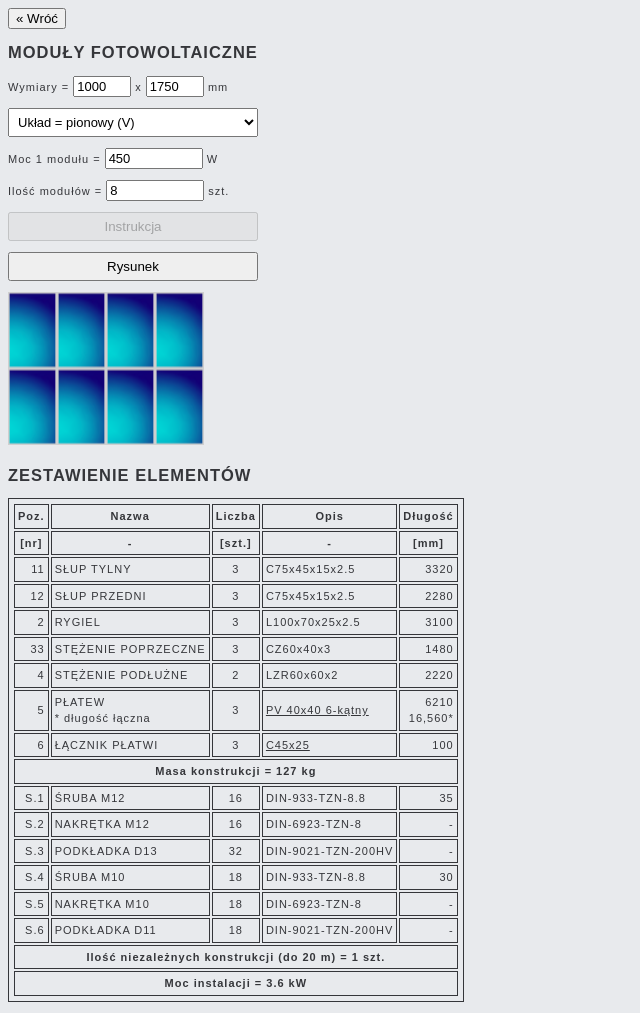
After one commit to pkpkbud/ulamexpv, a Flask app: page /dwupodporowa_m in a window 1280 px wide. The commit adds this page. Shown: the whole page, without its empty margins (0-640 px from the left). Run offline with Flask 2, Linux system fonts and the light colour scheme; some libraries are stand-ins or nearby versions.

Commit message:
Dodano konstrukcję dwupodporową M

```diff
--- a/main.py
+++ b/main.py
@@ -249,5 +249,70 @@ def _jednopodporowa():
     return jsonify(result=result)
 
 
+@app.route("/dwupodporowa_m")
+def dwupodporowa_m():
+    return render_template("dwupodporowa_m.html")
+
+
+@app.route("/_dwupodporowa_m")
+def _dwupodporowa_m():
+    wym_pv_1 = int(request.args.get("wym_pv_1"))
+    wym_pv_2 = int(request.args.get("wym_pv_2"))
+    uklad_pv = int(request.args.get("uklad_pv"))
+    moc_pv = int(request.args.get("moc_pv"))
+    ilosc_pv = int(request.args.get("ilosc_pv"))
+    szer_pv, dlug_pv = sorted([wym_pv_1, wym_pv_2])
+    L = 20000  # mm - długość konstrukcji do 20 m
+    if uklad_pv == 1:
+        l = ceil(ilosc_pv / 2) * (szer_pv + 20)
+        n = min(ceil(ilosc_pv / 2), floor((L - 60) / (szer_pv + 20)))
+    elif uklad_pv == 2:
+        l = ceil(ilosc_pv / 3) * (dlug_pv + 10)
+        n = min(ceil(ilosc_pv / 3), floor((L - 60) / (dlug_pv + 10)))
+    l += ceil(l / L) * 60
+    ilosc_kons = l / L
+    ilosc_ram = ceil(ilosc_kons * ceil((L - 1000) / 1700))
+    ilosc_stezen = 2 * ceil(ilosc_kons)
+    dlug_platwi = (4 if uklad_pv == 1 else 6) * l
+    ilosc_platwi = ceil(dlug_platwi / 6210)
+    masa = 35.0 * ilosc_ram + 4.0 * ilosc_stezen + 0.86e-3 * dlug_platwi
+    result = (
+        f'<p><form action="/static/Dwupodporowa_M_Instrukcja.pdf"><input type="submit" value="Instrukcja" stated disabled></form></p>'
+        f'<p><form action="/static/Dwupodporowa_M_U{uklad_pv}.pdf"><input type="submit" value="Rysunek"></form></p>'
+        + n * f'<h2><img src="/static/Jednopodporowa_{uklad_pv}.png"></h2>'
+        + f"<p><h2>ZESTAWIENIE ELEMENTÓW</h2></p>"
+        f"<table>"
+        f"<tr><th>Poz.<th>Nazwa<th>Liczba<th>Opis<th>Długość"
+        f"<tr><th>[nr]<th>-<th>[szt.]<th>-<th>[mm]"
+        f"<tr><td>11<td>SŁUP TYLNY<td>{1 * ilosc_ram}<td>C75x45x15x2.5<td>3320"
+        f"<tr><td>12<td>SŁUP PRZEDNI<td>{1 * ilosc_ram}<td>C75x45x15x2.5<td>2280"
+        f"<tr><td>2<td>RYGIEL<td>{1 * ilosc_ram}<td>L100x70x25x2.5<td>3100"
+        f"<tr><td>33<td>STĘŻENIE POPRZECZNE<td>{1 * ilosc_ram}<td>CZ60x40x3<td>1480"
+        f"<tr><td>4<td>STĘŻENIE PODŁUŻNE<td>{ilosc_stezen}<td>LZR60x60x2<td>2220"
+        f"<tr><td>5<td>PŁATEW<br>* długość łączna<td>{ilosc_platwi}<td>"
+        f"<a href='https://ulamex.com.pl/profil-aluminiowy-pv-40x40-do-fotowoltaiki'>PV 40x40 6-kątny</a><td>6210<br>{dlug_platwi:,}*"
+        f"<tr><td>6<td>ŁĄCZNIK PŁATWI<td>{ilosc_platwi}<td>"
+        f"<a href='https://ulamex.com.pl/lacznik-ceownik-aluminium'>C45x25</a><td>100"
+        f"<tr><th colspan=6>Masa konstrukcji = {masa:.0f} kg"
+        f"<tr><td>S.1<td>ŚRUBA M12<td>{4 * ilosc_ram + 2 * ilosc_stezen}<td>DIN-933-TZN-8.8<td>35"
+        f"<tr><td>S.2<td>NAKRĘTKA M12<td>{4 * ilosc_ram + 2 * ilosc_stezen}<td>DIN-6923-TZN-8<td>-"
+        f"<tr><td>S.3<td>PODKŁADKA D13<td>{8 * ilosc_ram + 4 * ilosc_stezen}<td>DIN-9021-TZN-200HV<td>-"
+        f"<tr><td>S.4<td>ŚRUBA M10<td>{(4 if uklad_pv == 1 else 6) * ilosc_ram + 2 * ilosc_platwi}<td>DIN-933-TZN-8.8<td>30"
+        f"<tr><td>S.5<td>NAKRĘTKA M10<td>{(4 if uklad_pv == 1 else 6) * ilosc_ram + 2 * ilosc_platwi}<td>DIN-6923-TZN-8<td>-"
+        f"<tr><td>S.6<td>PODKŁADKA D11<td>{(4 if uklad_pv == 1 else 6) * ilosc_ram + 2 * ilosc_platwi}<td>DIN-9021-TZN-200HV<td>-"
+        f"<tr><th colspan=6>Ilość niezależnych konstrukcji (do 20 m) = {ceil(ilosc_kons):.0f} szt."
+        f"<tr><th colspan=6>Moc instalacji = {(ilosc_pv * moc_pv) / 1000:.1f} kW"
+        f"</table>"
+    )
+    if (
+        uklad_pv == 1
+        and (dlug_pv > 1800 or dlug_pv < 1600)
+        or uklad_pv == 2
+        and (szer_pv > 1150 or szer_pv < 800)
+    ):
+        result = "<h2>BRAK</h2>"
+    return jsonify(result=result)
+
+
 if __name__ == "__main__":
     app.run(host="127.0.0.1", port=8080, debug=True)
--- /dev/null
+++ b/templates/dwupodporowa_m.html
@@ -0,0 +1,53 @@
+<!DOCTYPE html>
+<html>
+<head>
+    <meta name="viewport" content="width=device-width, initial-scale=1.0">
+    <title>DWUPODPOROWA (M)</title>
+    <link href="/static/style.css" rel="stylesheet" type="text/css">
+    <link rel="apple-touch-icon" sizes="120x120" href="/static/favicon/apple-touch-icon.png">
+    <link rel="icon" type="image/png" sizes="32x32" href="/static/favicon/favicon-32x32.png">
+    <link rel="icon" type="image/png" sizes="16x16" href="/static/favicon/favicon-16x16.png">
+    <link rel="manifest" href="/static/favicon/site.webmanifest">
+    <link rel="mask-icon" href="/static/favicon/safari-pinned-tab.svg" color="#5bbad5">
+    <link rel="shortcut icon" href="/static/favicon/favicon.ico">
+    <meta name="msapplication-TileColor" content="#da532c">
+    <meta name="msapplication-config" content="/static/favicon/browserconfig.xml">
+    <meta name="theme-color" content="#ffffff">
+    <script src="//ajax.googleapis.com/ajax/libs/jquery/1.9.1/jquery.min.js"></script>
+    <script type="text/javascript">
+        function zestawienie() {
+            $.getJSON("/_dwupodporowa_m", {
+                wym_pv_1: $('input[name="wym_pv_1"]').val(),
+                wym_pv_2: $('input[name="wym_pv_2"]').val(),
+                uklad_pv: $('select[name="uklad_pv"]').val(),
+                moc_pv: $('input[name="moc_pv"]').val(),
+                ilosc_pv: $('input[name="ilosc_pv"]').val(),
+            }, function(data) {
+                $("#result").html(data.result);
+            });
+        }
+    </script>
+</head>
+<body>
+    <form>
+        <input type="button" value="« Wróć" onclick="window.location='.';">
+        <p><h2>MODUŁY FOTOWOLTAICZNE</h2></p>
+        <p>Wymiary =
+            <input type="number" step="5" name="wym_pv_1" value="1000" min="0"
+                style="width: 50px" onchange="zestawienie()"> x
+            <input type="number" step="5" name="wym_pv_2" value="1750" min="0"
+                style="width: 50px" onchange="zestawienie()"> mm
+        </p>
+        <p><select name="uklad_pv" title="Układ modułów na konstrukcji" onchange="zestawienie()">
+            <option value="1">Układ = pionowy (V)</option>
+            <option value="2">Układ = poziomy (H)</option>
+        </select></p>
+        <p>Moc 1 modułu = <input type="number" step="5" name="moc_pv" value="450" min="0"
+            title="Moc pojedycznego modułu" onchange="zestawienie()"> W</p>
+        <p>Ilość modułów = <input type="number" step="1" name="ilosc_pv" value="8" min="0"
+            title="Ilość modułów fotowoltaicznych" onchange="zestawienie()"> szt.</p>
+    </form>
+    <p id="result"></p>
+    <script>zestawienie()</script>
+</body>
+</html>
```
Also changed, not shown: templates/index.html (+23 -7 lines), static/Wiatr.png (added), static/Śnieg.png (added), 7 other files.
